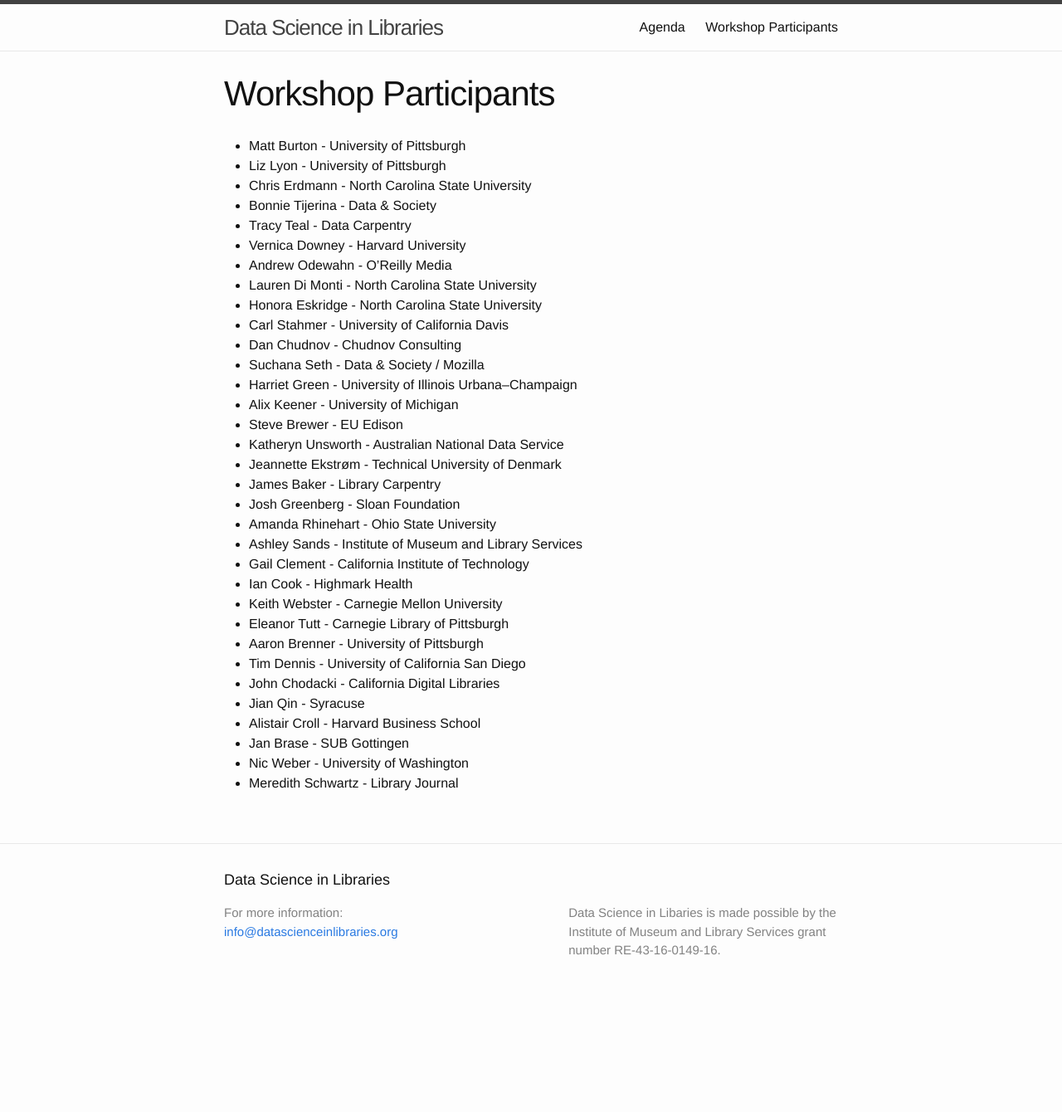
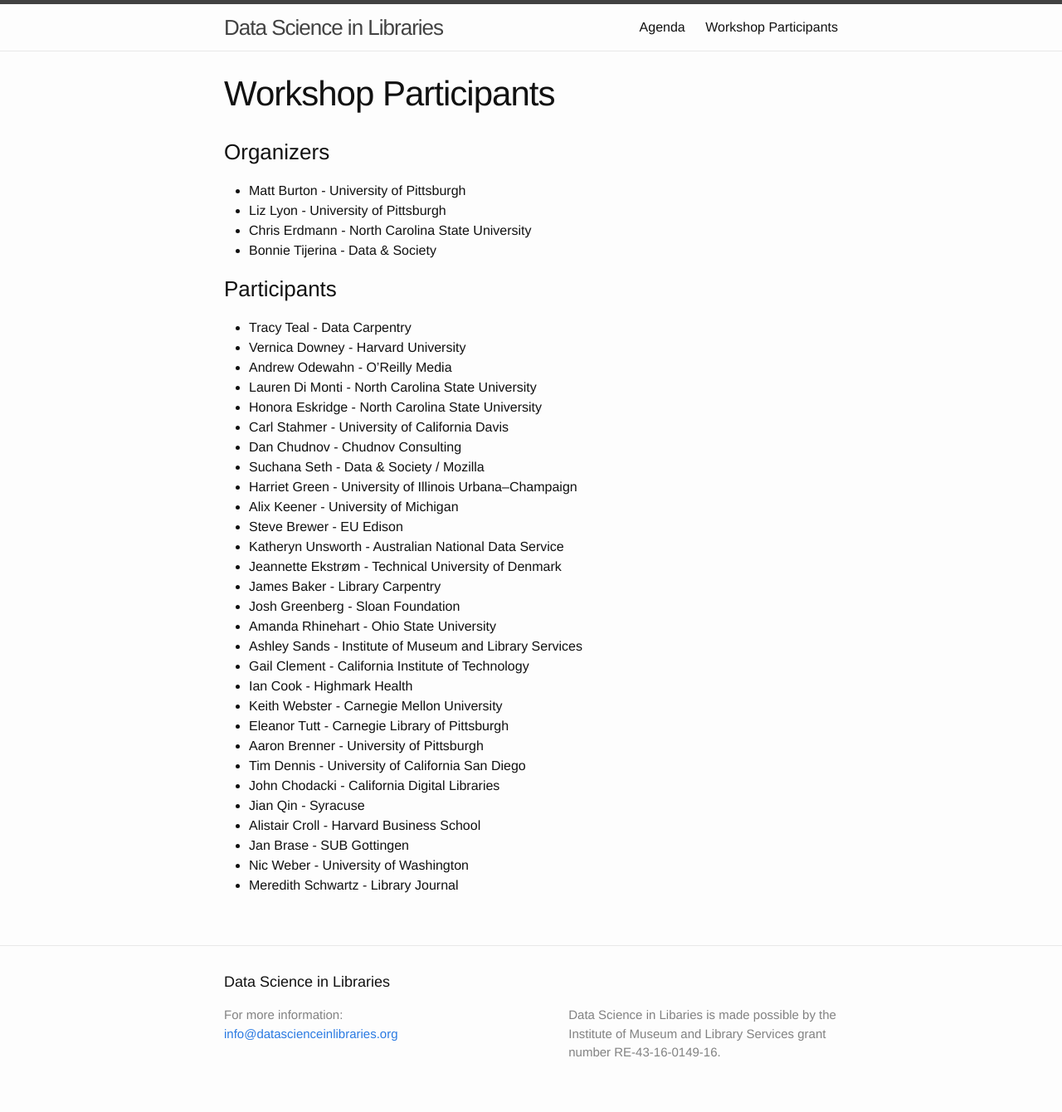
Before and after one commit to datascienceinlibraries/datascienceinlibraries.github.io, a Jekyll site: the page built from participants.md, in a window 1280 px wide. Shown: the whole page at 83% size. Built offline with Jekyll 4.4.1, drawn with Linux system fonts in a browser that asks for light colours; before the commit the page ends 1217 px from its top, so only the background shows below that.

Commit message:
tweaking participants list

```diff
--- a/participants.md
+++ b/participants.md
@@ -4,10 +4,13 @@ layout: page
 permalink: /participants/
 ---
 
+### Organizers
 * Matt Burton  -  University of Pittsburgh
 * Liz Lyon  -  University of Pittsburgh
 * Chris Erdmann  -  North Carolina State University
 * Bonnie Tijerina  -  Data & Society
+
+### Participants
 * Tracy Teal  -  Data Carpentry
 * Vernica Downey  -  Harvard University
 * Andrew Odewahn  -  O'Reilly Media
```
